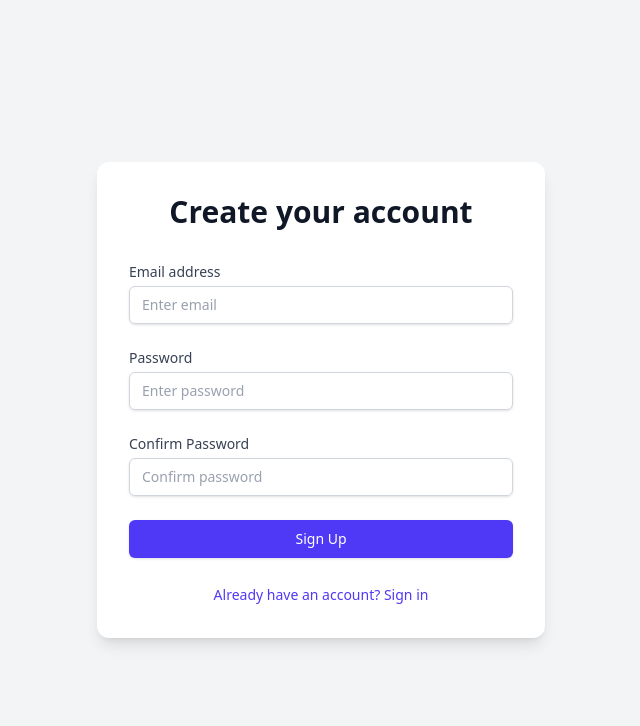
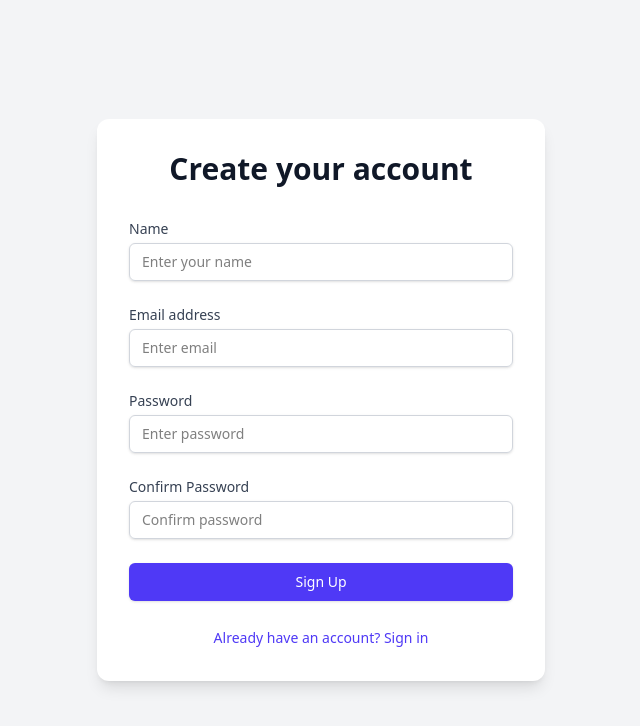
Before and after one commit to Harsha022005/Subspace-nhost, a React (Create React App) app: page /signup in a window 1280 px wide. Shown: the top 726 px of the page, without its empty margins (319-959 px from the left). Built offline with nearby package versions, Linux system fonts and the light colour scheme; what @nhost/nhost-js would draw is missing.

Commit message:
added user details into users_app databse table

```diff
--- a/src/Auth/Signup.jsx
+++ b/src/Auth/Signup.jsx
@@ -1,38 +1,68 @@
 import { nhost } from "../nhost";
 import { useState } from "react";
 import { useNavigate } from "react-router-dom";
+import { useMutation, gql } from "@apollo/client";
 
-function Signup() {
+// GraphQL mutation to insert user profile
+const INSERT_USER_PROFILE = gql`
+  mutation InsertUserProfile($auth_id: uuid!, $user_name: String!, $user_email: String!) {
+    insert_users_app_one(object: { auth_id: $auth_id, user_name: $user_name, user_email: $user_email }) {
+      user_id
+      user_name
+      user_email
+    }
+  }
+`;
+
+function Signup({ client }) {
+  const [userName, setUserName] = useState('');
   const [email, setEmail] = useState('');
   const [password, setPassword] = useState('');
   const [confirmPassword, setConfirmPassword] = useState('');
   const [error, setError] = useState('');
   const navigate = useNavigate();
 
+  const [insertUserProfile] = useMutation(INSERT_USER_PROFILE);
+
   const handleSignup = async () => {
-    // Reset error state
     setError('');
 
-    // Check if passwords match
     if (password !== confirmPassword) {
       setError('Passwords do not match');
       return;
     }
 
+    if (!userName.trim()) {
+      setError('Please enter your name');
+      return;
+    }
+
     try {
-      const { session, error } = await nhost.auth.signUp({ email, password });
+      //  Signup with Nhost Auth
+      const { session, error: authError } = await nhost.auth.signUp({ email, password });
 
-      if (error) {
-        // Handle specific "user already exists" error
-        if (error.message.toLowerCase().includes('already exists')) {
+      if (authError) {
+        if (authError.message.toLowerCase().includes('already exists')) {
           setError('An account with this email already exists. Try signing in instead.');
         } else {
-          setError(error.message || 'An error occurred during signup.');
+          setError(authError.message || 'An error occurred during signup.');
         }
-      } else {
-        console.log('User signed up successfully', session);
-        navigate('/chatinbox');
+        return;
       }
+
+      //  Insert into users_app table
+      const authUser = nhost.auth.getUser();
+      await insertUserProfile({
+        variables: {
+          auth_id: authUser.id,
+          user_name: userName,
+          user_email: authUser.email
+        }
+      });
+
+      console.log('User signed up successfully and profile created');
+      navigate('/chatinbox');
+
     } catch (err) {
       setError('Something went wrong. Please try again later.');
       console.error('Signup error:', err);
@@ -47,61 +77,51 @@ function Signup() {
         </div>
         <div className="space-y-6">
           <div>
-            <label htmlFor="email" className="block text-sm font-medium text-gray-700">
-              Email address
-            </label>
+            <label className="block text-sm font-medium text-gray-700">Name</label>
             <input
-              id="email"
+              type="text"
+              value={userName}
+              onChange={(e) => setUserName(e.target.value)}
+              placeholder="Enter your name"
+              required
+              className="mt-1 block w-full px-3 py-2 border border-gray-300 rounded-md shadow-sm focus:outline-none focus:ring-indigo-500 focus:border-indigo-500 sm:text-sm"
+            />
+          </div>
+          <div>
+            <label className="block text-sm font-medium text-gray-700">Email address</label>
+            <input
               type="email"
               value={email}
               onChange={(e) => setEmail(e.target.value)}
               placeholder="Enter email"
               required
-              className="mt-1 block w-full px-3 py-2 border border-gray-300 rounded-md shadow-sm placeholder-gray-400 focus:outline-none focus:ring-indigo-500 focus:border-indigo-500 sm:text-sm"
+              className="mt-1 block w-full px-3 py-2 border border-gray-300 rounded-md shadow-sm focus:outline-none focus:ring-indigo-500 focus:border-indigo-500 sm:text-sm"
             />
           </div>
           <div>
-            <label htmlFor="password" className="block text-sm font-medium text-gray-700">
-              Password
-            </label>
+            <label className="block text-sm font-medium text-gray-700">Password</label>
             <input
-              id="password"
               type="password"
               value={password}
               onChange={(e) => setPassword(e.target.value)}
               placeholder="Enter password"
               required
-              className="mt-1 block w-full px-3 py-2 border border-gray-300 rounded-md shadow-sm placeholder-gray-400 focus:outline-none focus:ring-indigo-500 focus:border-indigo-500 sm:text-sm"
+              className="mt-1 block w-full px-3 py-2 border border-gray-300 rounded-md shadow-sm focus:outline-none focus:ring-indigo-500 focus:border-indigo-500 sm:text-sm"
             />
           </div>
           <div>
-            <label htmlFor="confirmPassword" className="block text-sm font-medium text-gray-700">
-              Confirm Password
-            </label>
+            <label className="block text-sm font-medium text-gray-700">Confirm Password</label>
             <input
-              id="confirmPassword"
               type="password"
               value={confirmPassword}
               onChange={(e) => setConfirmPassword(e.target.value)}
               placeholder="Confirm password"
               required
-              className="mt-1 block w-full px-3 py-2 border border-gray-300 rounded-md shadow-sm placeholder-gray-400 focus:outline-none focus:ring-indigo-500 focus:border-indigo-500 sm:text-sm"
+              className="mt-1 block w-full px-3 py-2 border border-gray-300 rounded-md shadow-sm focus:outline-none focus:ring-indigo-500 focus:border-indigo-500 sm:text-sm"
             />
           </div>
           {error && (
-            <div className="text-red-500 text-sm text-center">
-              {error}
-              {error.includes('already exists') && (
-                <div className="mt-2">
-                  <button
-                    onClick={() => navigate('/signin')}
-                    className="text-indigo-600 hover:text-indigo-800 underline"
-                  >
-                    Go to Sign In
-                  </button>
-                </div>
-              )}
-            </div>
+            <div className="text-red-500 text-sm text-center">{error}</div>
           )}
           <div>
             <button
```
